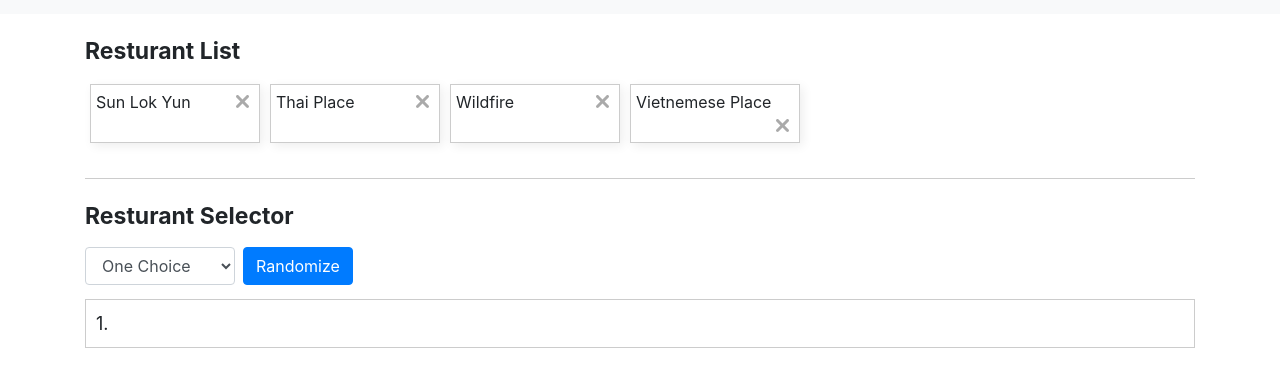
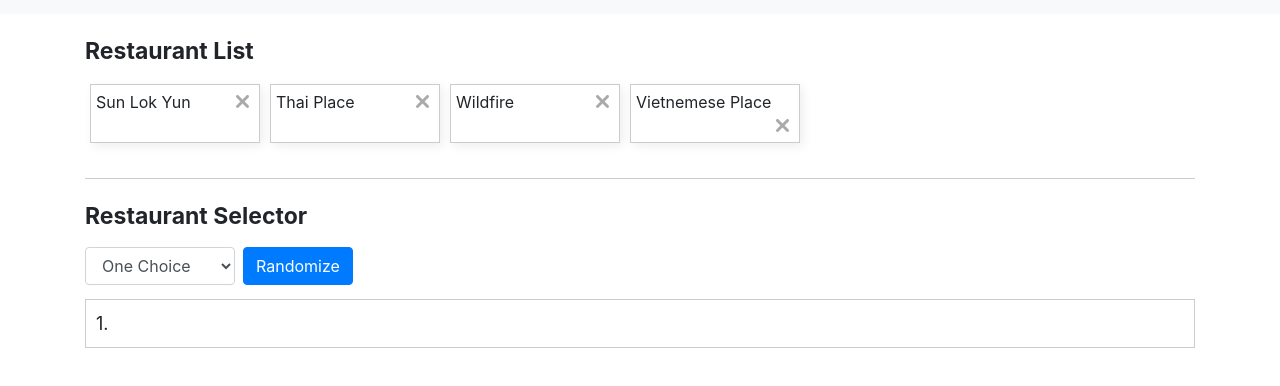
Before and after one commit to savethebear/What-to-eat, a website: page public/scramble/index.html in a window 1280 px wide. Shown: the part 42-428 px from the top of the page. Drawn offline with nearby package versions, Linux system fonts and the light colour scheme.

Commit message:
correct spelling

```diff
--- a/public/scramble/index.html
+++ b/public/scramble/index.html
@@ -30,12 +30,12 @@
 
         <div class="container">
             <div class="section_container resturant_list_container">
-                <div class="section_title">Resturant List</div>
+                <div class="section_title">Restaurant List</div>
                 <div class="resturant_list"></div>
             </div>
             <div class="section_seperator"></div>
             <div class="resturant_selector">
-                <div class="section_title">Resturant Selector</div>
+                <div class="section_title">Restaurant Selector</div>
                 <div class="resturant_selector_container">
                     <div class="form-inline selector">
                         <select class="form-control amount_select my-1 mr-sm-2" style="width: 150px;">
```
